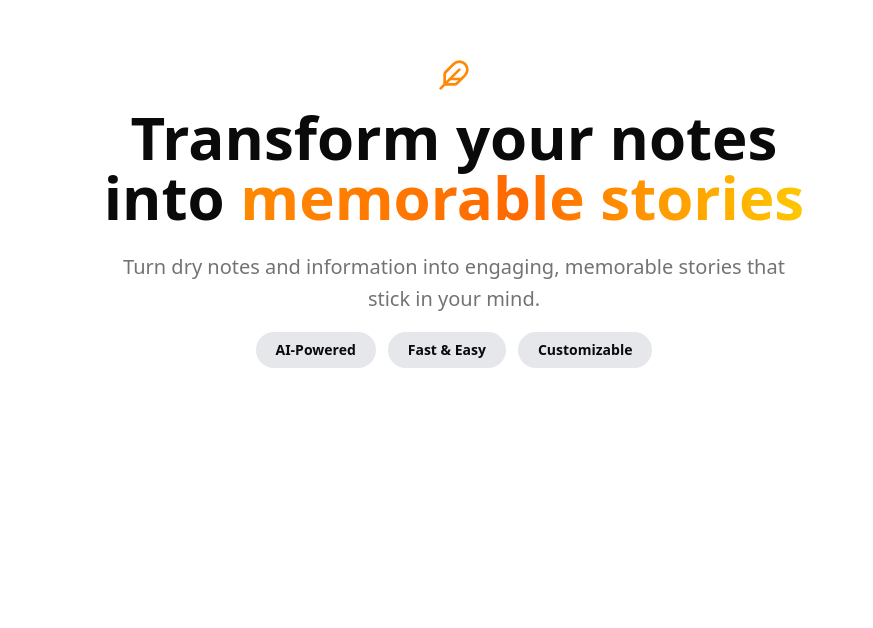
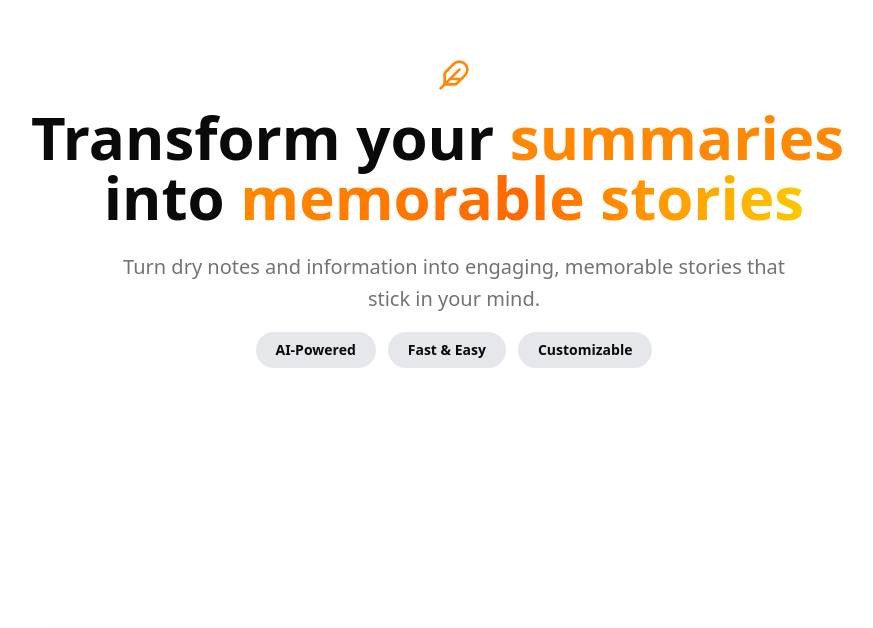
Before and after one commit to bhaskrr/loreverse, a Next.js app: page / in a window 1280 px wide. Shown: the part 171-799 px from the top of the page, without its empty margins (186-1059 px from the left). Built offline with nearby package versions, Linux system fonts and the light colour scheme.

Commit message:
added typing animation to hero caption

```diff
--- a/src/components/Hero.tsx
+++ b/src/components/Hero.tsx
@@ -1,6 +1,10 @@
 import { Feather } from 'lucide-react';
 
+import { TypingAnimation } from './TypingAnimation';
+
 export const HeroSection = () => {
+  // Words for typing animation
+  const words = ['notes', 'summaries', 'thoughts', 'ideas', 'research', 'documents'];
   const features = ["AI-Powered", "Fast & Easy", "Customizable"];
   return (
     <section className="min-h-screen flex items-center text-center py-10 px-6">
@@ -10,7 +14,10 @@ export const HeroSection = () => {
         </div>
 
         <h1 className="text-4xl md:text-6xl font-bold text-foreground mb-6 text-shadow">
-          Transform your notes
+          Transform your <TypingAnimation
+            words={words}
+            className="text-transparent bg-clip-text bg-orange-400 font-extrabold"
+          />
           <span className="block text-5xl md:text-6xl">into&nbsp;
             <span className="text-transparent bg-clip-text bg-gradient-to-r from-orange-400 via-orange-500 to-yellow-400 animate-gradient font-extrabold text-5xl md:text-6xl mt-2">
               memorable stories
--- /dev/null
+++ b/src/components/TypingAnimation.tsx
@@ -0,0 +1,68 @@
+"use client";
+
+import { useState, useEffect } from "react";
+
+interface TypingAnimationProps {
+  words: string[];
+  typingSpeed?: number;
+  deletingSpeed?: number;
+  pauseDuration?: number;
+  className?: string;
+}
+
+export const TypingAnimation = ({
+  words,
+  typingSpeed = 100,
+  deletingSpeed = 100,
+  pauseDuration = 2000,
+  className = "",
+}: TypingAnimationProps) => {
+  const [currentWordIndex, setCurrentWordIndex] = useState(0);
+  const [currentText, setCurrentText] = useState("");
+  const [isDeleting, setIsDeleting] = useState(false);
+
+  useEffect(() => {
+    const currentWord = words[currentWordIndex];
+
+    const timeout = setTimeout(
+      () => {
+        if (!isDeleting) {
+          // Typing
+          if (currentText.length < currentWord.length) {
+            setCurrentText(currentWord.slice(0, currentText.length + 1));
+          } else {
+            // Start deleting after pause
+            setTimeout(() => setIsDeleting(true), pauseDuration);
+          }
+        } else {
+          // Deleting
+          if (currentText.length > 0) {
+            setCurrentText(currentText.slice(0, -1));
+          } else {
+            // Move to next word
+            setIsDeleting(false);
+            setCurrentWordIndex((prev) => (prev + 1) % words.length);
+          }
+        }
+      },
+      isDeleting ? deletingSpeed : typingSpeed
+    );
+
+    return () => clearTimeout(timeout);
+  }, [
+    currentText,
+    isDeleting,
+    currentWordIndex,
+    words,
+    typingSpeed,
+    deletingSpeed,
+    pauseDuration,
+  ]);
+
+  return (
+    <span className={className}>
+      {currentText}
+      <span className="animate-pulse font-normal">|</span>
+    </span>
+  );
+};
```
